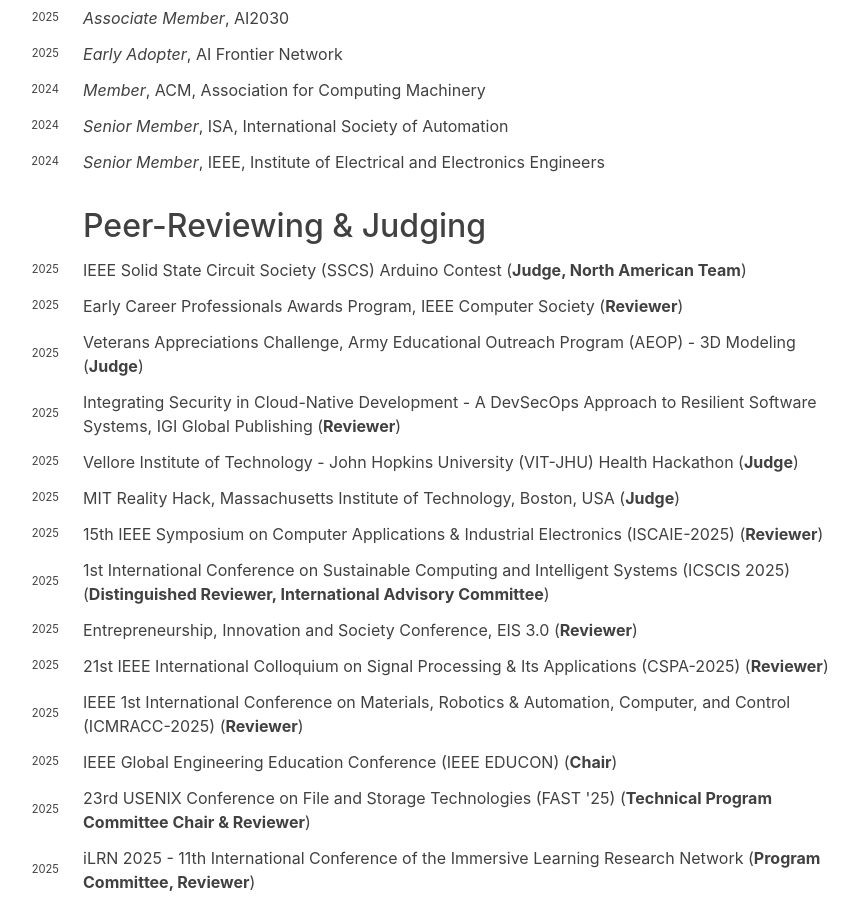
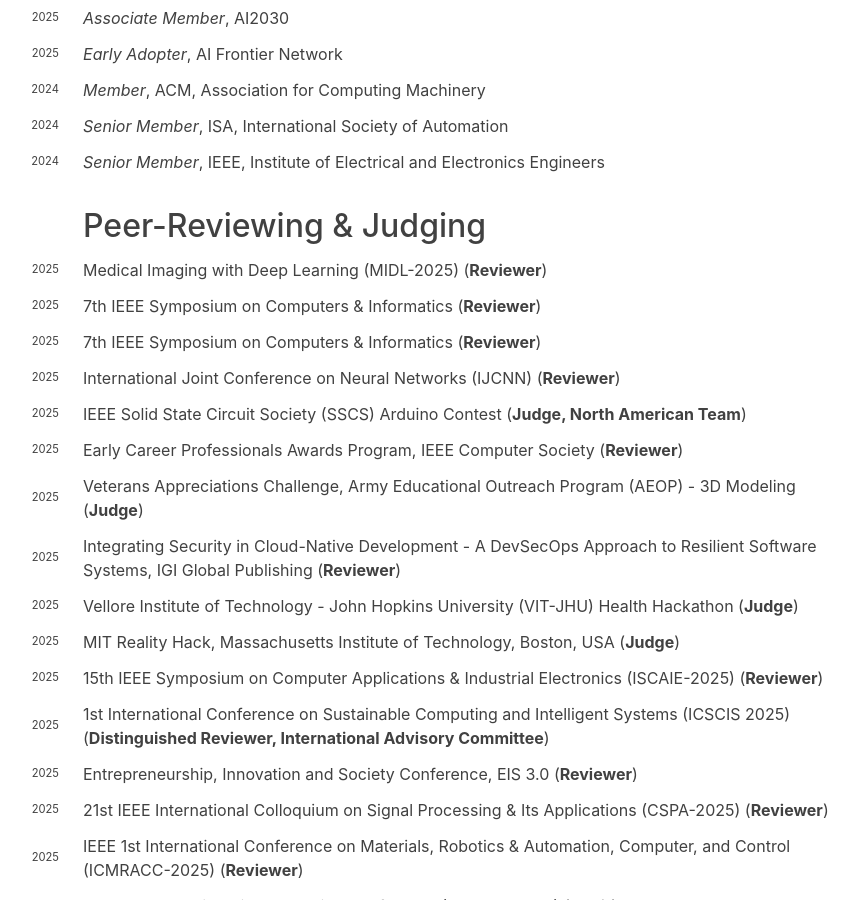
Before and after one commit to hariharanragothaman/hariharanragothaman.github.io, a Jekyll site: the page built from cv.md, in a window 1280 px wide and 900 px high, scrolled down 3224 px. Shown: the whole window, without its empty margins (249-1108 px from the left). Built offline with Jekyll 4.4.1, drawn with Linux system fonts in a browser that asks for light colours; nearby versions of some CDN libraries; some web fonts are replaced.

Commit message:
Polishes and Updates

```diff
--- a/_data/reviewer.yaml
+++ b/_data/reviewer.yaml
@@ -1,3 +1,27 @@
+- venue: Medical Imaging with Deep Learning (MIDL-2025)
+  venue-shorthand: Reviewer
+  years:
+    - year: 2025
+      url: https://2025.midl.io/
+
+- venue: 7th IEEE Symposium on Computers & Informatics
+  venue-shorthand: Reviewer
+  years:
+    - year: 2025
+      url: https://www.isci.asia/
+
+- venue: 7th IEEE Symposium on Computers & Informatics
+  venue-shorthand: Reviewer
+  years:
+    - year: 2025
+      url: https://www.isci.asia/
+
+- venue: International Joint Conference on Neural Networks (IJCNN)
+  venue-shorthand: Reviewer
+  years:
+    - year: 2025
+      url: https://2025.ijcnn.org/
+
 - venue: IEEE Solid State Circuit Society (SSCS) Arduino Contest
   venue-shorthand: Judge, North American Team
   years:
```
